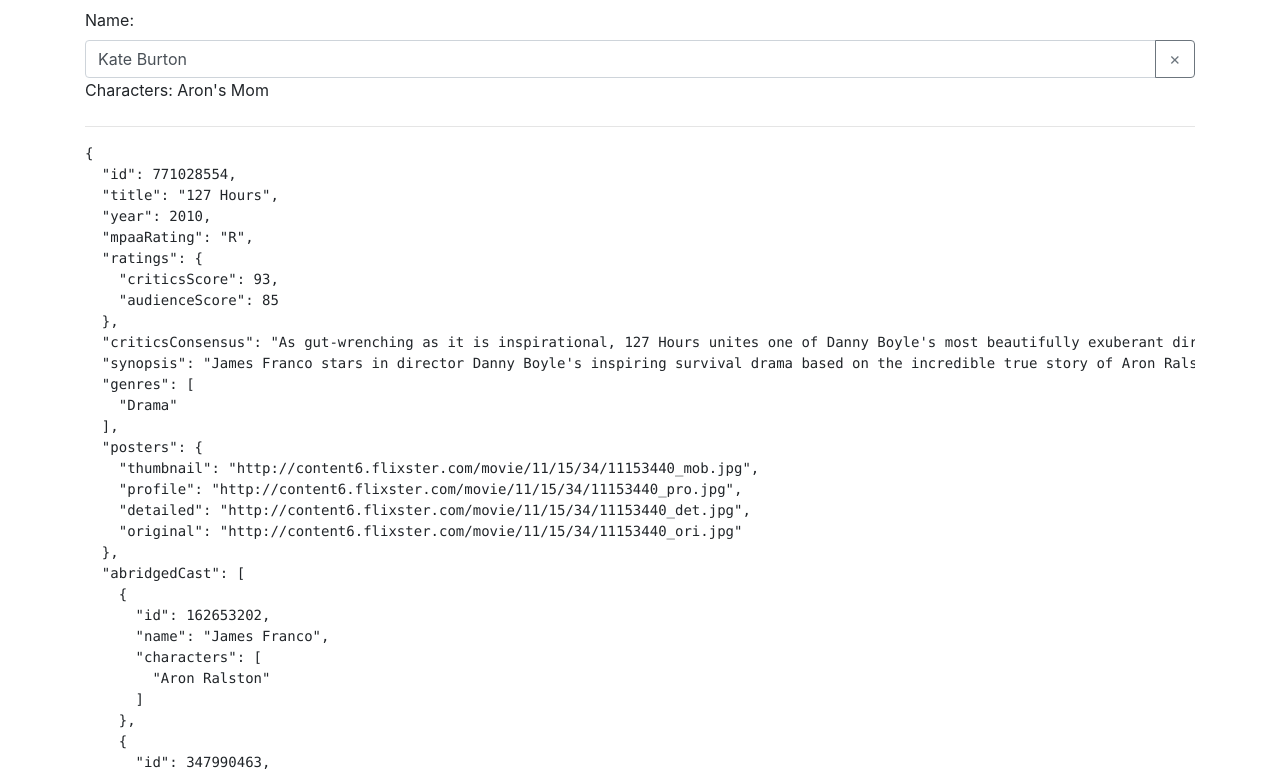
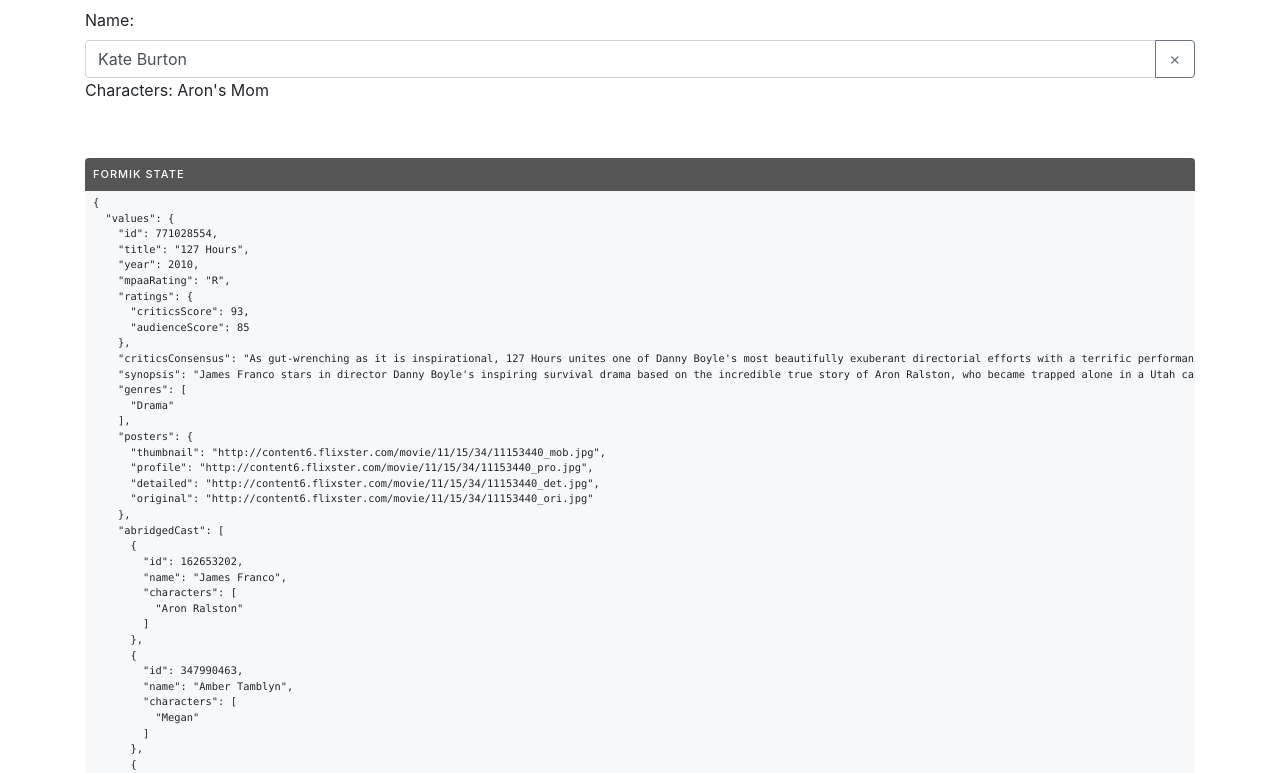
Before and after one commit to mauricedb/ts-react, a React (Create React App) app: page / in a window 1280 px wide. Shown: the part 1140-1913 px from the top of the page. Built offline with nearby package versions, Linux system fonts and the light colour scheme.

Commit message:
Debug component

```diff
--- a/src/movie-editor/AudienceScoreModalContent.tsx
+++ b/src/movie-editor/AudienceScoreModalContent.tsx
@@ -2,6 +2,7 @@ import React from 'react';
 import { Modal, Button } from 'react-bootstrap';
 import { Formik, FormikProps } from 'formik';
 import LabeledInput from './LabeledInput';
+import Debug from './Debug';
 
 type AudienceScoreModalContentProps = {
   audienceScore: number;
@@ -32,6 +33,8 @@ const AudienceScoreModalContent = ({
       }}
       render={({
         values,
+        dirty,
+        isValid,
         submitForm
       }: FormikProps<AudienceScoreModalContentState>) => (
         <>
@@ -47,11 +50,14 @@ const AudienceScoreModalContent = ({
                 label="Audience score:"
               />
             ))}
-            <hr />
-            <pre>{JSON.stringify(values, null, 2)}</pre>
+            <Debug />
           </Modal.Body>
           <Modal.Footer>
-            <Button variant="primary" onClick={submitForm}>
+            <Button
+              variant="primary"
+              onClick={submitForm}
+              disabled={!dirty || !isValid}
+            >
               Save
             </Button>
             <Button variant="secondary" onClick={closeModal}>
--- /dev/null
+++ b/src/movie-editor/Debug.tsx
@@ -0,0 +1,44 @@
+import React from 'react';
+import { FormikConsumer } from 'formik';
+
+const Debug = () => (
+  <div
+    style={{
+      margin: '3rem 0',
+      borderRadius: 4,
+      background: '#f6f8fa',
+      boxShadow: '0 0 1px #eee inset'
+    }}
+  >
+    <div
+      style={{
+        textTransform: 'uppercase',
+        fontSize: 11,
+        borderTopLeftRadius: 4,
+        borderTopRightRadius: 4,
+        fontWeight: 500,
+        padding: '.5rem',
+        background: '#555',
+        color: '#fff',
+        letterSpacing: '1px'
+      }}
+    >
+      Formik State
+    </div>
+    <FormikConsumer>
+      {({ validationSchema, validate, ...rest }) => (
+        <pre
+          style={{
+            fontSize: '.65rem',
+            padding: '.25rem .5rem',
+            overflowX: 'scroll'
+          }}
+        >
+          {JSON.stringify(rest, null, 2)}
+        </pre>
+      )}
+    </FormikConsumer>
+  </div>
+);
+
+export default Debug;
--- a/src/movie-editor/MovieEditor.tsx
+++ b/src/movie-editor/MovieEditor.tsx
@@ -12,6 +12,7 @@ import CastMember from './CastMember';
 import LabeledInput from './LabeledInput';
 import LabeledTextArea from './LabeledTextArea';
 import AudienceScore from './AudienceScore';
+import Debug from './Debug';
 
 const initialMovie: Movie = {
   id: 771028554,
@@ -81,7 +82,7 @@ const MovieEditor = ({ values }: FormikProps<Movie>) => {
       <LabeledTextArea name="synopsis" label="Synopsis:" />
 
       <div>
-        <FieldArray name="abridgedCast">
+        <FieldArray name="abridgedCast" >
           {(arrayHelpers: ArrayHelpers) =>
             values.abridgedCast.map((cast, index) => (
               <CastMember
@@ -94,8 +95,7 @@ const MovieEditor = ({ values }: FormikProps<Movie>) => {
         </FieldArray>
       </div>
 
-      <hr />
-      <pre>{JSON.stringify(values, null, 2)}</pre>
+      <Debug />
     </Form>
   );
 };
```
